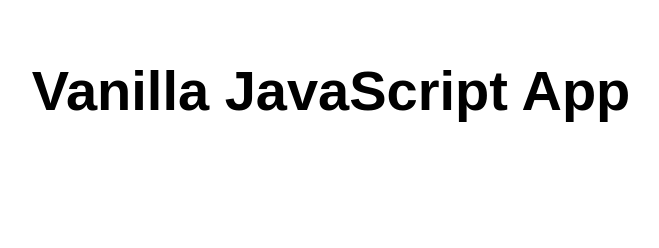
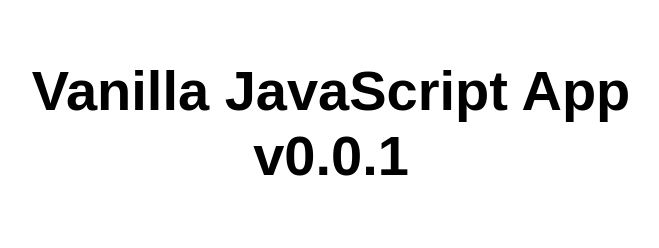
Before and after one commit to eu400000/my-first-static-web-app, a website: page src/index.html in a window 1280 px wide. Shown: the whole page, without its empty margins (309-968 px from the left). Drawn offline with Linux system fonts and the light colour scheme.

Commit message:
fix: revert version to 1.0.0 in package-lock.json and update app version in index.html

```diff
--- a/src/index.html
+++ b/src/index.html
@@ -10,7 +10,7 @@
 
 <body>
   <main>
-    <h1>Vanilla JavaScript App</h1>
+    <h1>Vanilla JavaScript App v0.0.1</h1>
   </main>
 </body>
 
```
Also changed, not shown: 1 other file.
